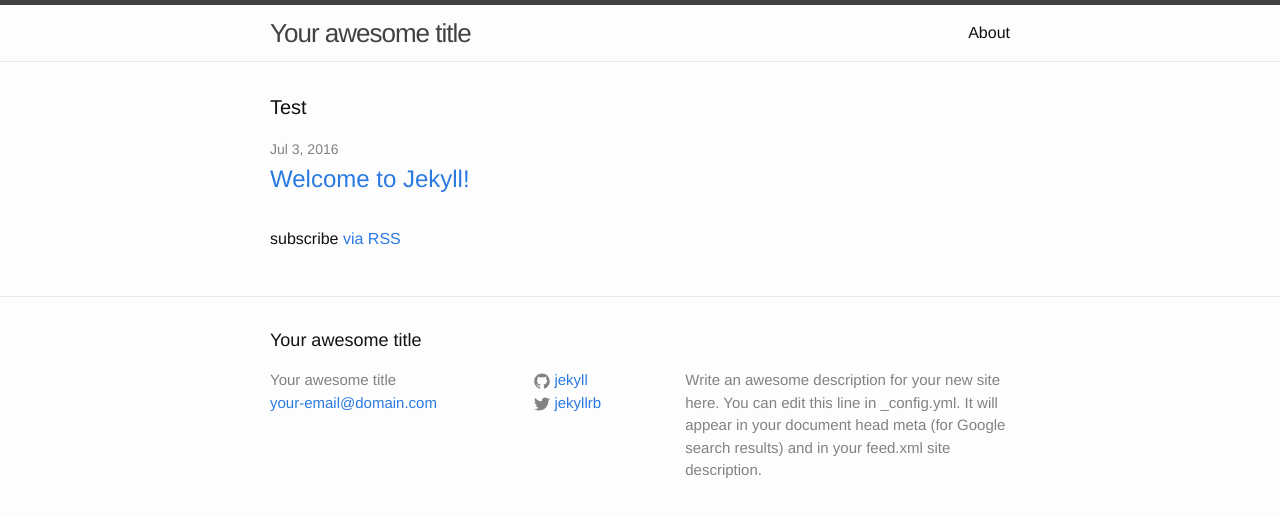
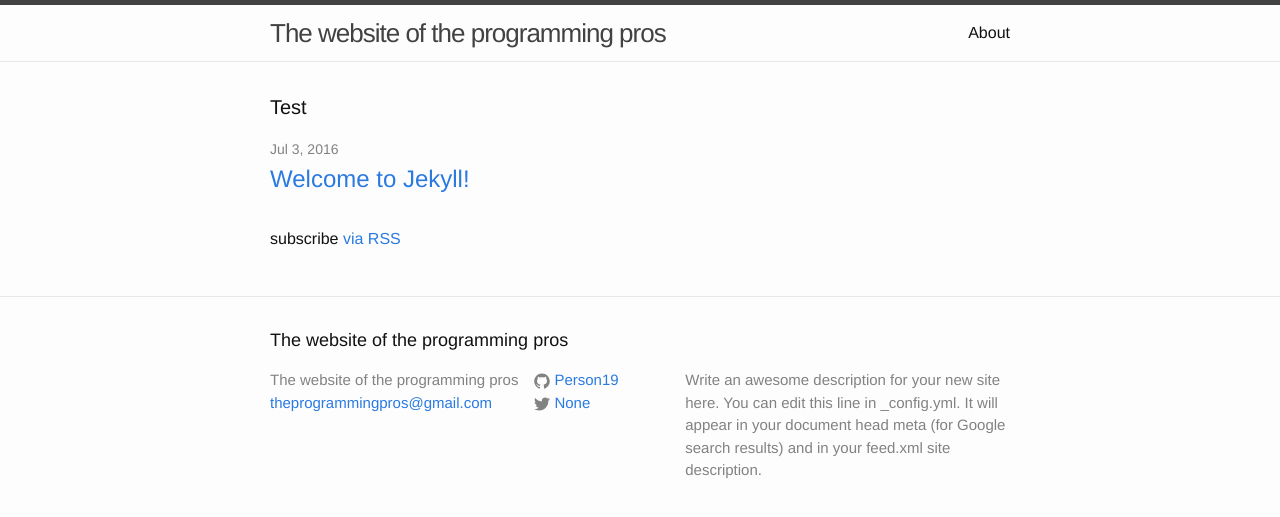
Before and after one commit to Person19/Person19.github.io, a Jekyll site: the page built from index.html, in a window 1280 px wide. Shown: the top 517 px of the page. Built offline with Jekyll 4.4.1, drawn with Linux system fonts in a browser that asks for light colours.

Commit message:
Update _config.yml

```diff
--- a/_config.yml
+++ b/_config.yml
@@ -6,16 +6,16 @@
 # 'jekyll serve'. If you change this file, please restart the server process.
 
 # Site settings
-title: Your awesome title
-email: your-email@domain.com
+title: The website of the programming pros
+email: theprogrammingpros@gmail.com
 description: > # this means to ignore newlines until "baseurl:"
   Write an awesome description for your new site here. You can edit this
   line in _config.yml. It will appear in your document head meta (for
   Google search results) and in your feed.xml site description.
 baseurl: "" # the subpath of your site, e.g. /blog
-url: "http://yourdomain.com" # the base hostname & protocol for your site
-twitter_username: jekyllrb
-github_username:  jekyll
+url: "http://theprogrammingpros.com" # the base hostname & protocol for your site
+twitter_username: None
+github_username:  Person19
 
 # Build settings
 markdown: kramdown
```
